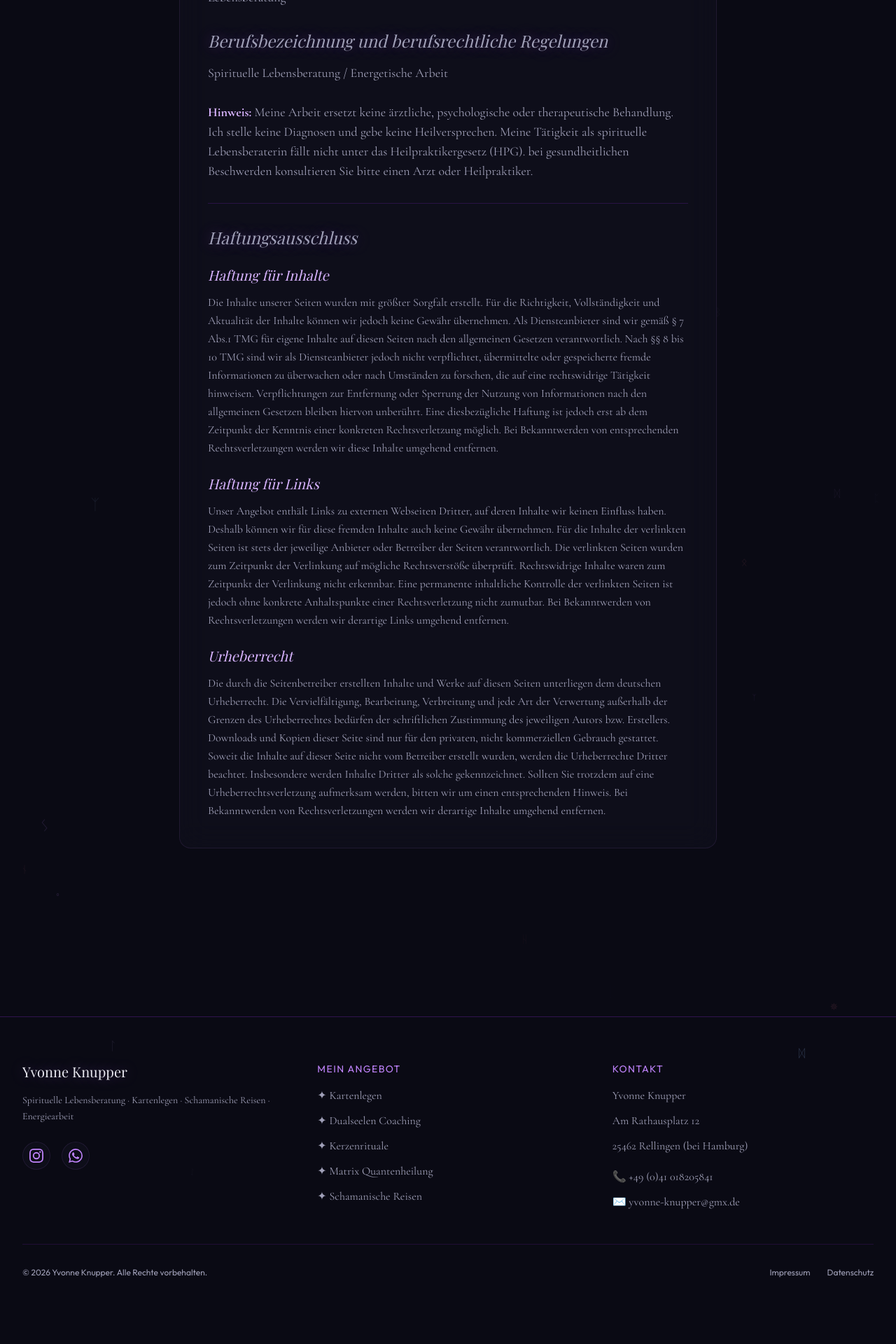
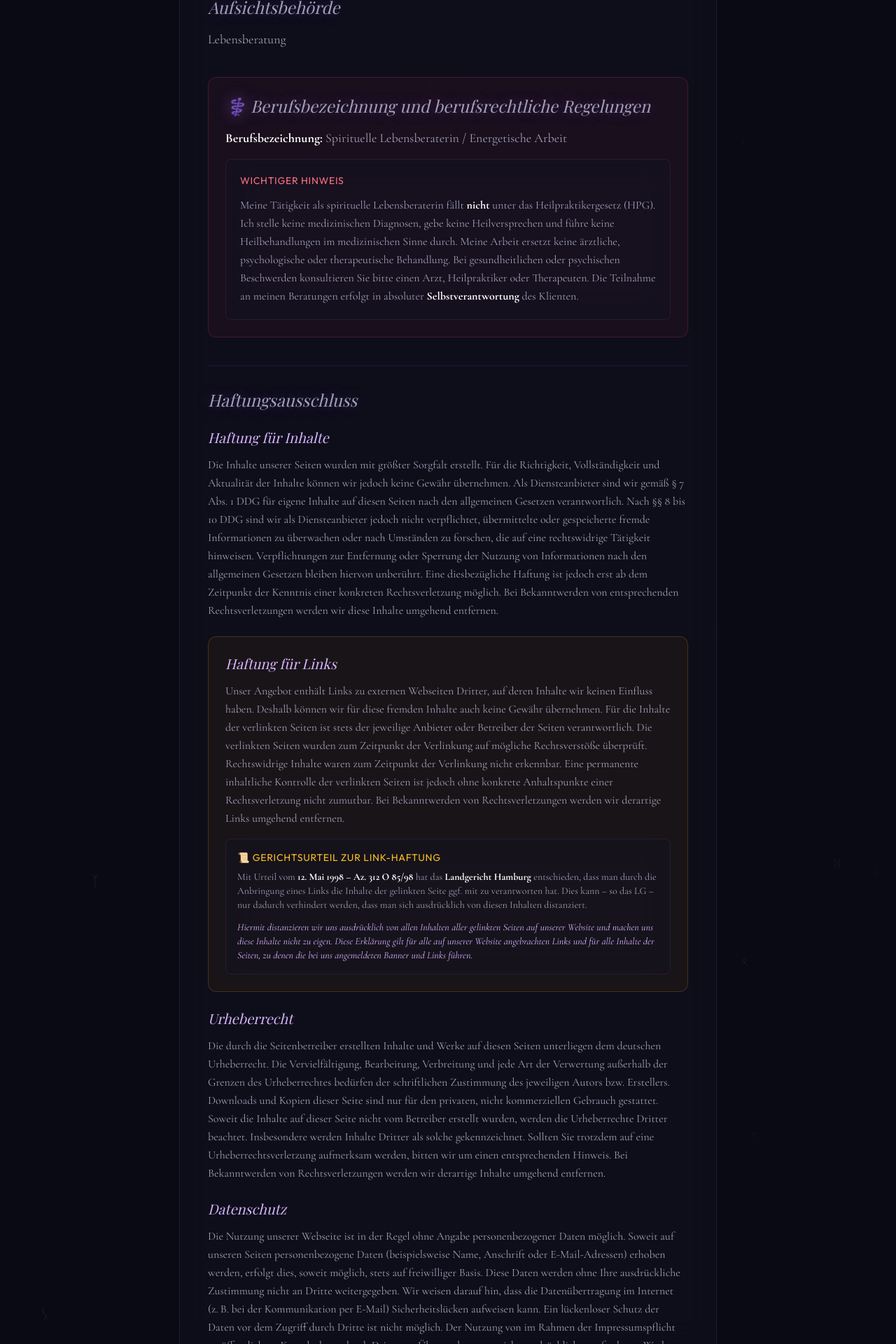
Before and after one commit to Vikingo1312/yvonne-knupper, a Next.js app: page /impressum in a window 1280 px wide. Shown: the part 880-2800 px from the top of the page at 70% size. Before the commit the page ends 2770 px from the top, so only its background shows below. Built offline with nearby package versions, Linux system fonts and the light colour scheme; no server answers; the database is empty; a web font is replaced by a local one.

Commit message:
v8: Impressum mit LG Hamburg Urteil + DDG, Admin .env fix

```diff
--- a/src/app/impressum/page.tsx
+++ b/src/app/impressum/page.tsx
@@ -8,9 +8,14 @@ export default function ImpressumPage() {
                     </h1>
                     <div className="w-32 h-px bg-gradient-to-r from-transparent via-mystic-500 to-transparent mx-auto mb-16" />
 
-                    <div className="glass rounded-2xl p-10 space-y-8 font-body text-[var(--text-secondary)] leading-relaxed">
+                    <div className="glass rounded-2xl p-10 space-y-10 font-body text-[var(--text-secondary)] leading-relaxed">
+
+                        {/* ── Angaben gemäß Gesetz ── */}
                         <div>
-                            <h2 className="font-display text-2xl italic glow-text mb-4">Angaben gemäß § 5 TMG</h2>
+                            <h2 className="font-display text-2xl italic glow-text mb-4">
+                                Angaben gemäß § 5 DDG
+                            </h2>
+                            <p className="text-sm text-mystic-500 mb-4">(ehemals § 5 TMG – seit 14.05.2024 abgelöst durch das Digitale-Dienste-Gesetz)</p>
                             <p className="text-lg">
                                 <strong className="text-white">Yvonne Knupper</strong><br />
                                 Am Rathausplatz 12<br />
@@ -18,6 +23,7 @@ export default function ImpressumPage() {
                             </p>
                         </div>
 
+                        {/* ── Kontakt ── */}
                         <div>
                             <h2 className="font-display text-2xl italic glow-text mb-4">Kontakt</h2>
                             <p className="text-lg">
@@ -26,6 +32,7 @@ export default function ImpressumPage() {
                             </p>
                         </div>
 
+                        {/* ── USt-IdNr ── */}
                         <div>
                             <h2 className="font-display text-2xl italic glow-text mb-4">Umsatzsteuer-ID</h2>
                             <p className="text-lg">
@@ -34,36 +41,76 @@ export default function ImpressumPage() {
                             </p>
                         </div>
 
+                        {/* ── Aufsichtsbehörde ── */}
                         <div>
                             <h2 className="font-display text-2xl italic glow-text mb-4">Aufsichtsbehörde</h2>
                             <p className="text-lg">Lebensberatung</p>
                         </div>
 
-                        <div>
-                            <h2 className="font-display text-2xl italic glow-text mb-4">Berufsbezeichnung und berufsrechtliche Regelungen</h2>
-                            <p className="text-lg">
-                                Spirituelle Lebensberatung / Energetische Arbeit<br /><br />
-                                <strong className="text-mystic-300">Hinweis:</strong> Meine Arbeit ersetzt keine ärztliche, psychologische oder therapeutische Behandlung. Ich stelle keine Diagnosen und gebe keine Heilversprechen. Meine Tätigkeit als spirituelle Lebensberaterin fällt nicht unter das Heilpraktikergesetz (HPG). bei gesundheitlichen Beschwerden konsultieren Sie bitte einen Arzt oder Heilpraktiker.
+                        {/* ── Berufsbezeichnung & Heilkunde-Hinweis ── */}
+                        <div className="border border-rose-500/20 rounded-xl p-6 bg-rose-500/5">
+                            <h2 className="font-display text-2xl italic glow-text mb-4">
+                                ⚕️ Berufsbezeichnung und berufsrechtliche Regelungen
+                            </h2>
+                            <p className="text-lg mb-4">
+                                <strong className="text-white">Berufsbezeichnung:</strong> Spirituelle Lebensberaterin / Energetische Arbeit
                             </p>
+                            <div className="glass rounded-lg p-5 border border-mystic-800/30">
+                                <p className="text-sm font-heading tracking-wider uppercase text-rose-400 mb-3">Wichtiger Hinweis</p>
+                                <p className="text-base leading-relaxed">
+                                    Meine Tätigkeit als spirituelle Lebensberaterin fällt <strong className="text-white">nicht</strong> unter das Heilpraktikergesetz (HPG).
+                                    Ich stelle keine medizinischen Diagnosen, gebe keine Heilversprechen und führe keine Heilbehandlungen im medizinischen Sinne durch.
+                                    Meine Arbeit ersetzt keine ärztliche, psychologische oder therapeutische Behandlung.
+                                    Bei gesundheitlichen oder psychischen Beschwerden konsultieren Sie bitte einen Arzt, Heilpraktiker oder Therapeuten.
+                                    Die Teilnahme an meinen Beratungen erfolgt in absoluter <strong className="text-white">Selbstverantwortung</strong> des Klienten.
+                                </p>
+                            </div>
                         </div>
 
-                        <div className="border-t border-mystic-800/30 pt-8">
+                        {/* ── Haftungsausschluss ── */}
+                        <div className="border-t border-mystic-800/30 pt-8 space-y-6">
                             <h2 className="font-display text-2xl italic glow-text mb-4">Haftungsausschluss</h2>
 
-                            <h3 className="font-display text-xl italic text-mystic-300 mb-3 mt-6">Haftung für Inhalte</h3>
-                            <p>
-                                Die Inhalte unserer Seiten wurden mit größter Sorgfalt erstellt. Für die Richtigkeit, Vollständigkeit und Aktualität der Inhalte können wir jedoch keine Gewähr übernehmen. Als Diensteanbieter sind wir gemäß § 7 Abs.1 TMG für eigene Inhalte auf diesen Seiten nach den allgemeinen Gesetzen verantwortlich. Nach §§ 8 bis 10 TMG sind wir als Diensteanbieter jedoch nicht verpflichtet, übermittelte oder gespeicherte fremde Informationen zu überwachen oder nach Umständen zu forschen, die auf eine rechtswidrige Tätigkeit hinweisen. Verpflichtungen zur Entfernung oder Sperrung der Nutzung von Informationen nach den allgemeinen Gesetzen bleiben hiervon unberührt. Eine diesbezügliche Haftung ist jedoch erst ab dem Zeitpunkt der Kenntnis einer konkreten Rechtsverletzung möglich. Bei Bekanntwerden von entsprechenden Rechtsverletzungen werden wir diese Inhalte umgehend entfernen.
-                            </p>
+                            <div>
+                                <h3 className="font-display text-xl italic text-mystic-300 mb-3">Haftung für Inhalte</h3>
+                                <p>
+                                    Die Inhalte unserer Seiten wurden mit größter Sorgfalt erstellt. Für die Richtigkeit, Vollständigkeit und Aktualität der Inhalte können wir jedoch keine Gewähr übernehmen. Als Diensteanbieter sind wir gemäß § 7 Abs. 1 DDG für eigene Inhalte auf diesen Seiten nach den allgemeinen Gesetzen verantwortlich. Nach §§ 8 bis 10 DDG sind wir als Diensteanbieter jedoch nicht verpflichtet, übermittelte oder gespeicherte fremde Informationen zu überwachen oder nach Umständen zu forschen, die auf eine rechtswidrige Tätigkeit hinweisen. Verpflichtungen zur Entfernung oder Sperrung der Nutzung von Informationen nach den allgemeinen Gesetzen bleiben hiervon unberührt. Eine diesbezügliche Haftung ist jedoch erst ab dem Zeitpunkt der Kenntnis einer konkreten Rechtsverletzung möglich. Bei Bekanntwerden von entsprechenden Rechtsverletzungen werden wir diese Inhalte umgehend entfernen.
+                                </p>
+                            </div>
 
-                            <h3 className="font-display text-xl italic text-mystic-300 mb-3 mt-6">Haftung für Links</h3>
-                            <p>
-                                Unser Angebot enthält Links zu externen Webseiten Dritter, auf deren Inhalte wir keinen Einfluss haben. Deshalb können wir für diese fremden Inhalte auch keine Gewähr übernehmen. Für die Inhalte der verlinkten Seiten ist stets der jeweilige Anbieter oder Betreiber der Seiten verantwortlich. Die verlinkten Seiten wurden zum Zeitpunkt der Verlinkung auf mögliche Rechtsverstöße überprüft. Rechtswidrige Inhalte waren zum Zeitpunkt der Verlinkung nicht erkennbar. Eine permanente inhaltliche Kontrolle der verlinkten Seiten ist jedoch ohne konkrete Anhaltspunkte einer Rechtsverletzung nicht zumutbar. Bei Bekanntwerden von Rechtsverletzungen werden wir derartige Links umgehend entfernen.
-                            </p>
+                            <div className="border border-amber-500/20 rounded-xl p-6 bg-amber-500/5">
+                                <h3 className="font-display text-xl italic text-mystic-300 mb-3">Haftung für Links</h3>
+                                <p className="mb-4">
+                                    Unser Angebot enthält Links zu externen Webseiten Dritter, auf deren Inhalte wir keinen Einfluss haben. Deshalb können wir für diese fremden Inhalte auch keine Gewähr übernehmen. Für die Inhalte der verlinkten Seiten ist stets der jeweilige Anbieter oder Betreiber der Seiten verantwortlich. Die verlinkten Seiten wurden zum Zeitpunkt der Verlinkung auf mögliche Rechtsverstöße überprüft. Rechtswidrige Inhalte waren zum Zeitpunkt der Verlinkung nicht erkennbar. Eine permanente inhaltliche Kontrolle der verlinkten Seiten ist jedoch ohne konkrete Anhaltspunkte einer Rechtsverletzung nicht zumutbar. Bei Bekanntwerden von Rechtsverletzungen werden wir derartige Links umgehend entfernen.
+                                </p>
+                                <div className="glass rounded-lg p-4 text-sm">
+                                    <p className="font-heading tracking-wider uppercase text-amber-400 mb-2">📜 Gerichtsurteil zur Link-Haftung</p>
+                                    <p>
+                                        Mit Urteil vom <strong className="text-white">12. Mai 1998 – Az. 312 O 85/98</strong> hat das <strong className="text-white">Landgericht Hamburg</strong> entschieden, dass man durch die Anbringung eines Links die Inhalte der gelinkten Seite ggf. mit zu verantworten hat. Dies kann – so das LG – nur dadurch verhindert werden, dass man sich ausdrücklich von diesen Inhalten distanziert.
+                                    </p>
+                                    <p className="mt-3 text-mystic-300 italic">
+                                        Hiermit distanzieren wir uns ausdrücklich von allen Inhalten aller gelinkten Seiten auf unserer Website und machen uns diese Inhalte nicht zu eigen. Diese Erklärung gilt für alle auf unserer Website angebrachten Links und für alle Inhalte der Seiten, zu denen die bei uns angemeldeten Banner und Links führen.
+                                    </p>
+                                </div>
+                            </div>
 
-                            <h3 className="font-display text-xl italic text-mystic-300 mb-3 mt-6">Urheberrecht</h3>
-                            <p>
-                                Die durch die Seitenbetreiber erstellten Inhalte und Werke auf diesen Seiten unterliegen dem deutschen Urheberrecht. Die Vervielfältigung, Bearbeitung, Verbreitung und jede Art der Verwertung außerhalb der Grenzen des Urheberrechtes bedürfen der schriftlichen Zustimmung des jeweiligen Autors bzw. Erstellers. Downloads und Kopien dieser Seite sind nur für den privaten, nicht kommerziellen Gebrauch gestattet. Soweit die Inhalte auf dieser Seite nicht vom Betreiber erstellt wurden, werden die Urheberrechte Dritter beachtet. Insbesondere werden Inhalte Dritter als solche gekennzeichnet. Sollten Sie trotzdem auf eine Urheberrechtsverletzung aufmerksam werden, bitten wir um einen entsprechenden Hinweis. Bei Bekanntwerden von Rechtsverletzungen werden wir derartige Inhalte umgehend entfernen.
-                            </p>
+                            <div>
+                                <h3 className="font-display text-xl italic text-mystic-300 mb-3">Urheberrecht</h3>
+                                <p>
+                                    Die durch die Seitenbetreiber erstellten Inhalte und Werke auf diesen Seiten unterliegen dem deutschen Urheberrecht. Die Vervielfältigung, Bearbeitung, Verbreitung und jede Art der Verwertung außerhalb der Grenzen des Urheberrechtes bedürfen der schriftlichen Zustimmung des jeweiligen Autors bzw. Erstellers. Downloads und Kopien dieser Seite sind nur für den privaten, nicht kommerziellen Gebrauch gestattet. Soweit die Inhalte auf dieser Seite nicht vom Betreiber erstellt wurden, werden die Urheberrechte Dritter beachtet. Insbesondere werden Inhalte Dritter als solche gekennzeichnet. Sollten Sie trotzdem auf eine Urheberrechtsverletzung aufmerksam werden, bitten wir um einen entsprechenden Hinweis. Bei Bekanntwerden von Rechtsverletzungen werden wir derartige Inhalte umgehend entfernen.
+                                </p>
+                            </div>
+
+                            <div>
+                                <h3 className="font-display text-xl italic text-mystic-300 mb-3">Datenschutz</h3>
+                                <p>
+                                    Die Nutzung unserer Webseite ist in der Regel ohne Angabe personenbezogener Daten möglich. Soweit auf unseren Seiten personenbezogene Daten (beispielsweise Name, Anschrift oder E-Mail-Adressen) erhoben werden, erfolgt dies, soweit möglich, stets auf freiwilliger Basis. Diese Daten werden ohne Ihre ausdrückliche Zustimmung nicht an Dritte weitergegeben. Wir weisen darauf hin, dass die Datenübertragung im Internet (z.{"\u202f"}B. bei der Kommunikation per E-Mail) Sicherheitslücken aufweisen kann. Ein lückenloser Schutz der Daten vor dem Zugriff durch Dritte ist nicht möglich. Der Nutzung von im Rahmen der Impressumspflicht veröffentlichten Kontaktdaten durch Dritte zur Übersendung von nicht ausdrücklich angeforderter Werbung und Informationsmaterialien wird hiermit ausdrücklich widersprochen. Die Betreiber der Seiten behalten sich ausdrücklich rechtliche Schritte im Falle der unverlangten Zusendung von Werbeinformationen, etwa durch Spam-Mails, vor.
+                                </p>
+                                <p className="mt-4">
+                                    Ausführliche Informationen finden Sie in unserer{" "}
+                                    <a href="/datenschutz" className="text-mystic-400 hover:text-rose-400 transition-colors underline">Datenschutzerklärung</a>.
+                                </p>
+                            </div>
                         </div>
                     </div>
                 </div>
```
